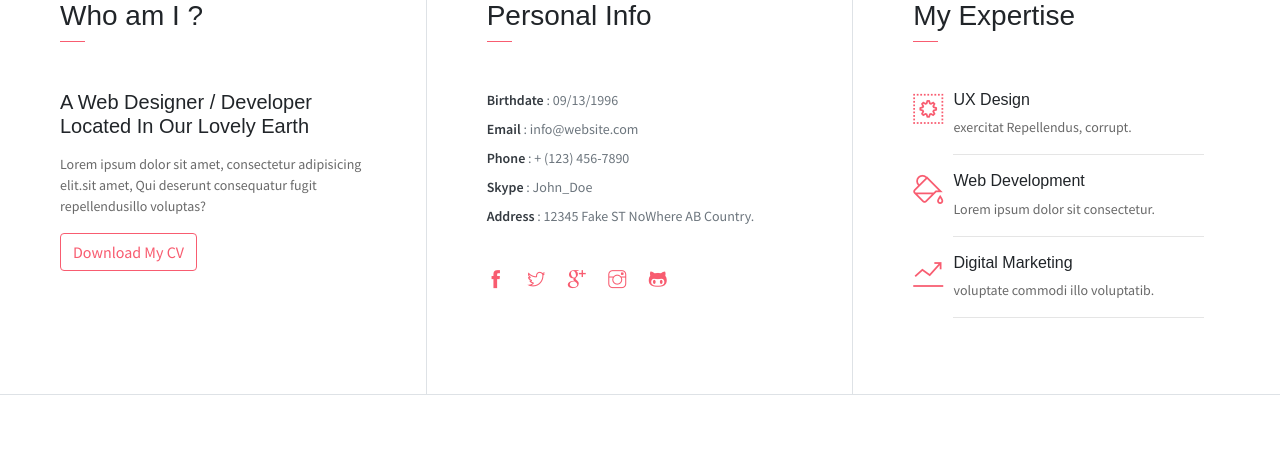
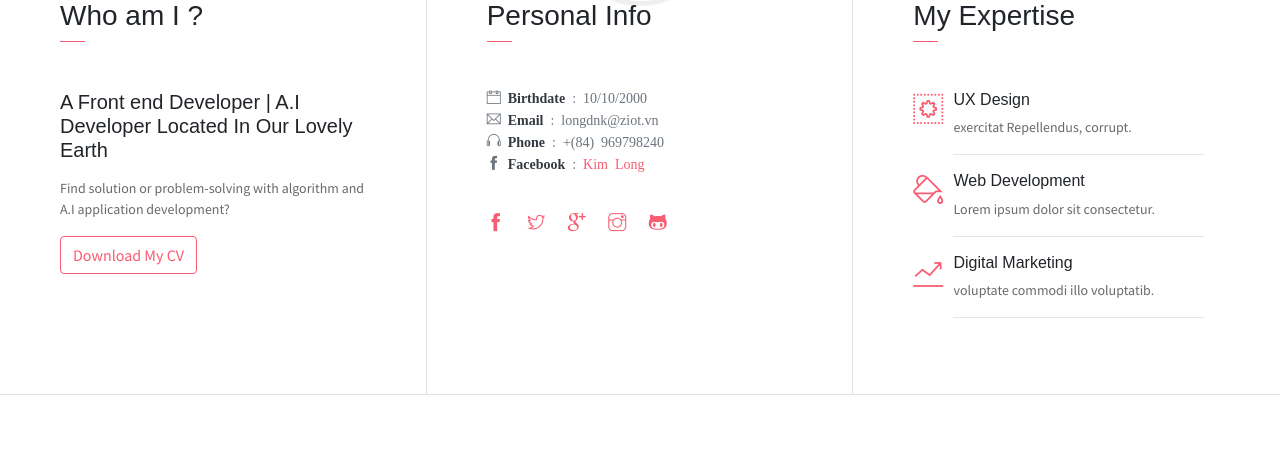
Before and after one commit to longdnk/PortfolioFlask, a Flask app: page / in a window 1280 px wide. Shown: the part 778-1253 px from the top of the page. Run offline with Flask 2, Linux system fonts and the light colour scheme; some libraries are stand-ins or nearby versions.

Commit message:
first commit

```diff
--- a/static/assets/scss/layout/_header.scss
+++ b/static/assets/scss/layout/_header.scss
@@ -2,7 +2,7 @@
     position: relative;
     height: 80vh;
     min-height: 600px;
-    background-image: linear-gradient(to top, rgba(0, 0, 0, .7), rgba(0, 0, 0, .7)), url(../imgs/header.jpg);
+    background-image: linear-gradient(to top, rgba(0, 0, 0, .7), rgba(0, 0, 0, .7)), url(../../imgs/backGround.jpg);
     background-size: cover;
     background-position: center;
     background-repeat: no-repeat;
@@ -15,6 +15,7 @@
     }
 
     .header-content {
+
         width: 100%;
         position: absolute;
         left: 0;
--- a/templates/index.html
+++ b/templates/index.html
@@ -5,11 +5,14 @@
     <meta name="viewport" content="width=device-width, initial-scale=1, shrink-to-fit=no">
     <meta name="description" content="Start your development with JohnDoe landing page.">
     <meta name="author" content="Devcrud">
-    <title>JohnDoe Landing page | Free Bootstrap 4.3.x landing page</title>
+    <title>Longdnk | ZioT Team</title>
     <!-- font icons -->
     <link rel="stylesheet" href="/static/assets/vendors/themify-icons/css/themify-icons.css">
     <!-- Bootstrap + JohnDoe main styles -->
     <link rel="stylesheet" href="/static/assets/css/johndoe.css">
+    {#    icon #}
+    <link rel="shortcut icon" href="../static/assets/imgs/logo192.png" type="image/x-icon">
+    <link rel="icon" href="../static/assets/imgs/logo192.png" type="image/x-icon">
 </head>
 <body data-spy="scroll" data-target=".navbar" data-offset="40" id="home">
 {#<a href="components.html" class="btn btn-primary btn-component" data-spy="affix" data-offset-top="600"><i class="ti-shift-left-alt"></i> Components</a>#}
@@ -24,9 +27,13 @@
         </ul>
         <div class="header-content">
             <h4 class="header-subtitle">Hello, I am</h4>
-            <h1 class="header-title">John Doe</h1>
-            <h6 class="header-mono">Frond end Designer | Developer</h6>
-            <button class="btn btn-primary btn-rounded"><i class="ti-printer pr-2"></i>Print Resume</button>
+            <h2 class="header-title">Đặng Nguyễn</h2>
+            <br>
+            <h1 class="header-title">Kim Long</h1>
+            <h6 class="header-mono" style="margin-left: 7px"> Front end Developer | A.I Developer</h6>
+            <img class="brand-img" src="../static/assets/imgs/mainlogo.png" alt="" width="256" height="156">
+            <img class="brand-img" style="margin-top: 35px" src="../static/assets/imgs/logo.png" alt="ZIOT icon" width="600" height="150">
+            {#            <button class="btn btn-primary btn-rounded"><i class="ti-printer pr-2"></i>Print Resume</button>#}
         </div>
     </div>
 </header>
@@ -49,10 +56,10 @@
                 </li>
             </ul>
             <ul class="navbar-nav brand">
-                <img src="/static/assets/imgs/avatar.jpg" alt="" class="brand-img">
+                <img src="/static/assets/imgs/main.png" alt="" class="brand-img" width="300" height="200">
                 <li class="brand-txt">
-                    <h5 class="brand-title">John Doe</h5>
-                    <div class="brand-subtitle">Web Designer | Developer</div>
+                    <h5 class="brand-title">Đặng Nguyễn Kim Long</h5>
+                    <div class="brand-subtitle">Front end Developer | A.I Developer</div>
                 </li>
             </ul>
             <ul class="navbar-nav ml-auto">
@@ -74,19 +81,18 @@
         <div class="col-lg-4 about-card">
             <h3 class="font-weight-light">Who am I ?</h3>
             <span class="line mb-5"></span>
-            <h5 class="mb-3">A Web Designer / Developer Located In Our Lovely Earth</h5>
-            <p class="mt-20">Lorem ipsum dolor sit amet, consectetur adipisicing elit.sit amet, Qui deserunt consequatur fugit repellendusillo voluptas?</p>
+            <h5 class="mb-3">A Front end Developer | A.I Developer Located In Our Lovely Earth</h5>
+            <p class="mt-20">Find solution or problem-solving with algorithm and A.I application development?</p>
             <button class="btn btn-outline-danger"><i class="icon-down-circled2 "></i>Download My CV</button>
         </div>
         <div class="col-lg-4 about-card">
             <h3 class="font-weight-light">Personal Info</h3>
             <span class="line mb-5"></span>
             <ul class="mt40 info list-unstyled">
-                <li><span>Birthdate</span> : 09/13/1996</li>
-                <li><span>Email</span> : info@website.com</li>
-                <li><span>Phone</span> : + (123) 456-7890</li>
-                <li><span>Skype</span> : John_Doe</li>
-                <li><span>Address</span> : 12345 Fake ST NoWhere AB Country.</li>
+                <li class="ti-calendar"><span> Birthdate</span> : 10/10/2000</li>
+                <li class="ti-email"><span> Email</span> : longdnk@ziot.vn</li>
+                <li class="ti-headphone"><span> Phone</span> : +(84) 969798240</li>
+                <li class="ti-facebook"><span> Facebook</span> : <a href="https://www.facebook.com/LongSG1020/">Kim Long</a></li>
             </ul>
             <ul class="social-icons pt-3">
                 <li class="social-item"><a class="social-link" href="#"><i class="ti-facebook" aria-hidden="true"></i></a></li>
```
Also changed, not shown: static/assets/css/johndoe.css, static/assets/imgs/header.jpg (deleted), static/assets/imgs/logo.png (added), static/assets/imgs/logo192.png (added), static/assets/imgs/main.png (added), static/assets/imgs/mainlogo.png (added), static/assets/imgs/ziotlogo.png (added), 1 other file.
